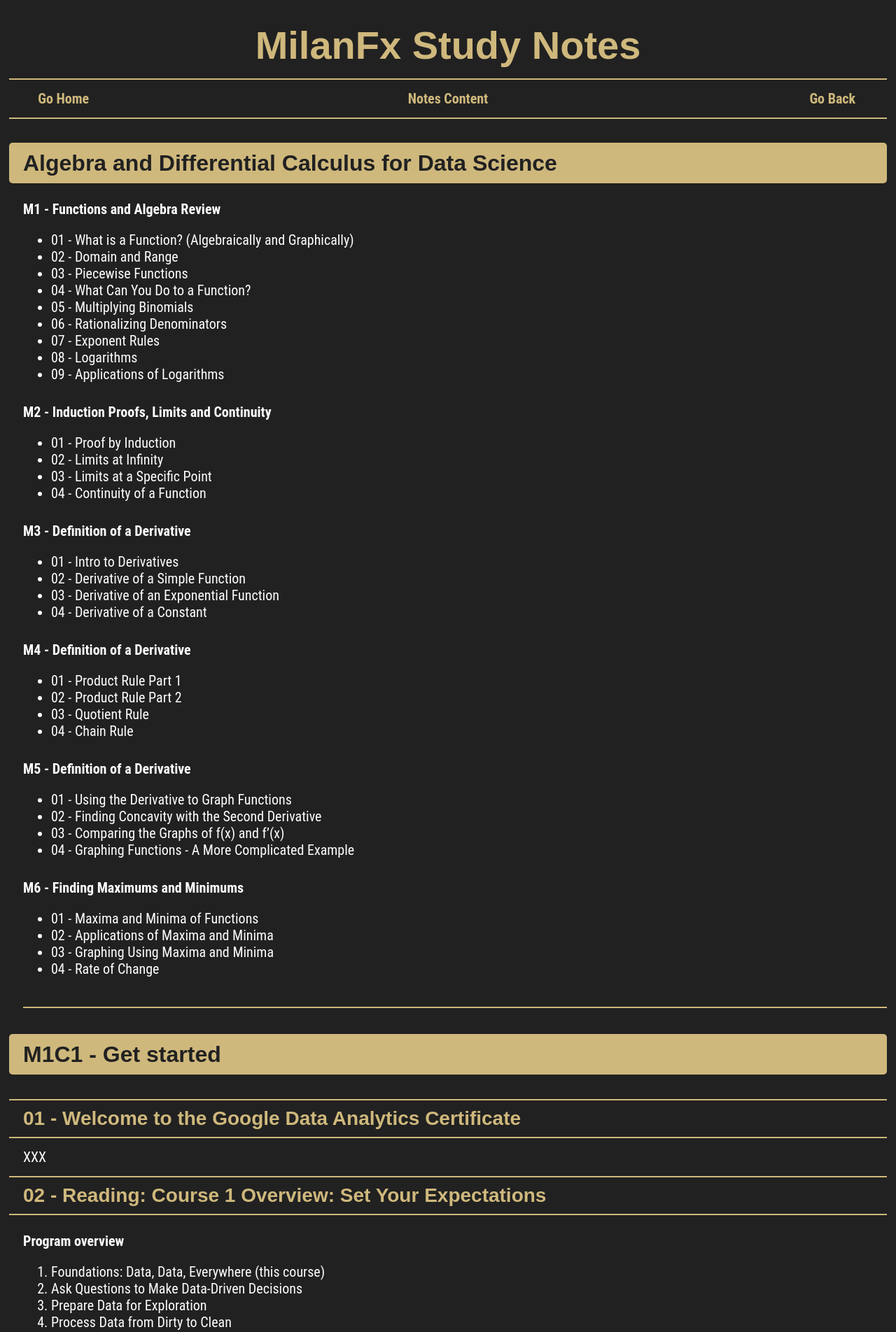
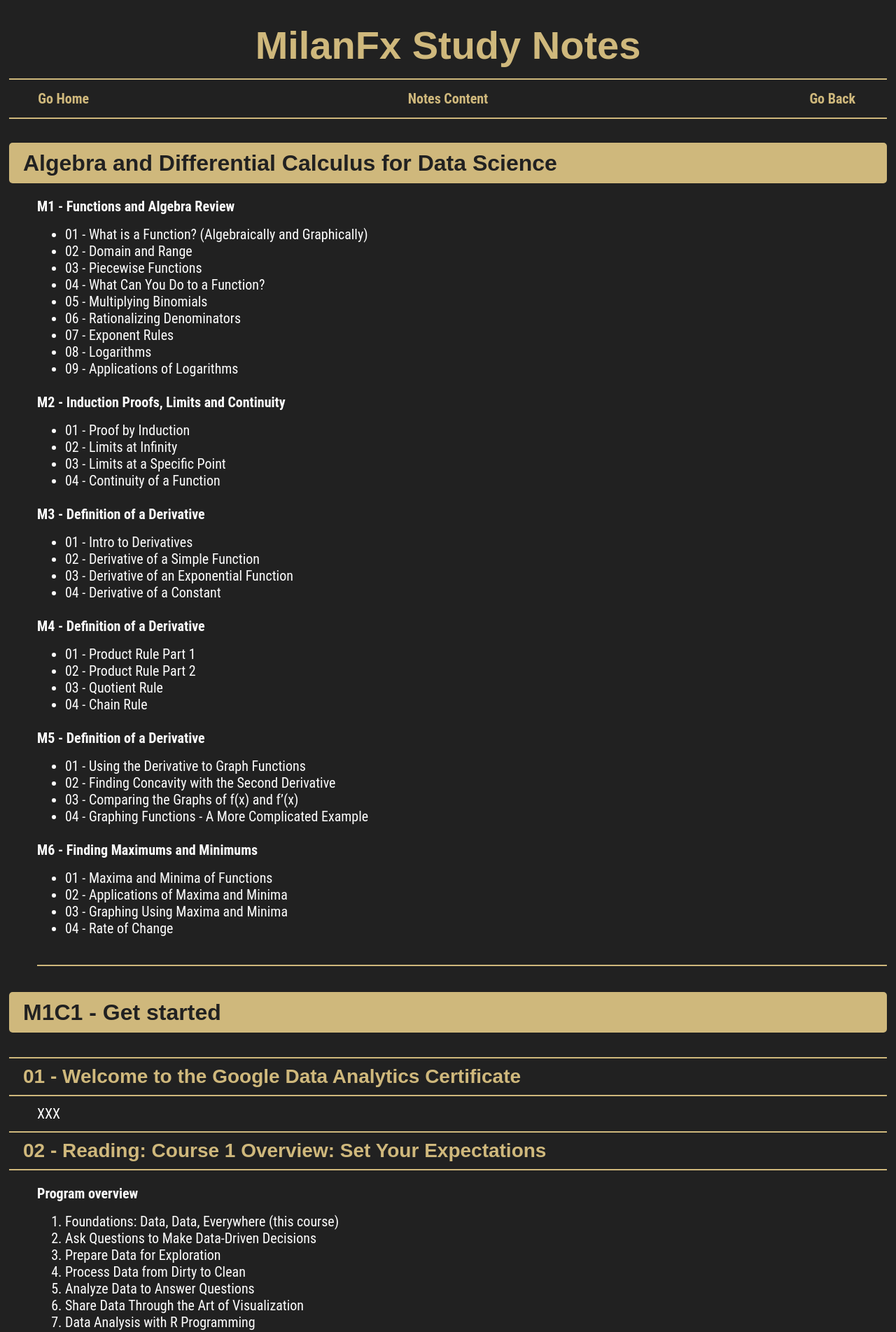
Before and after one commit to milanfx/milanfx.github.io, a Jekyll site: the page built from M1C1.md, in a window 1280 px wide. Shown: the top 1904 px of the page at 70% size. Built offline with Jekyll 4.4.1, drawn with Linux system fonts in a browser that asks for light colours; our own code applies the rules of GitHub Pages for plain Markdown files.

Commit message:
Adjust grid column width and margin spacing

```diff
--- a/_layouts/page.html
+++ b/_layouts/page.html
@@ -35,7 +35,7 @@
 
     .content {
       display: grid;
-      grid-template-columns: 20px 1fr;
+      grid-template-columns: 40px 1fr;
     }
 
     .content > * {
@@ -53,11 +53,11 @@
     .content p,
     .content ul,
     .content ol {
-      margin: 0.5em 0;
+      margin: 0.4em 0;
     }
 
     .content h4 {
-      margin: 1em 0 0.5em;
+      margin: 0.8em 0 0.4em;
     }
 
     .container {
```
